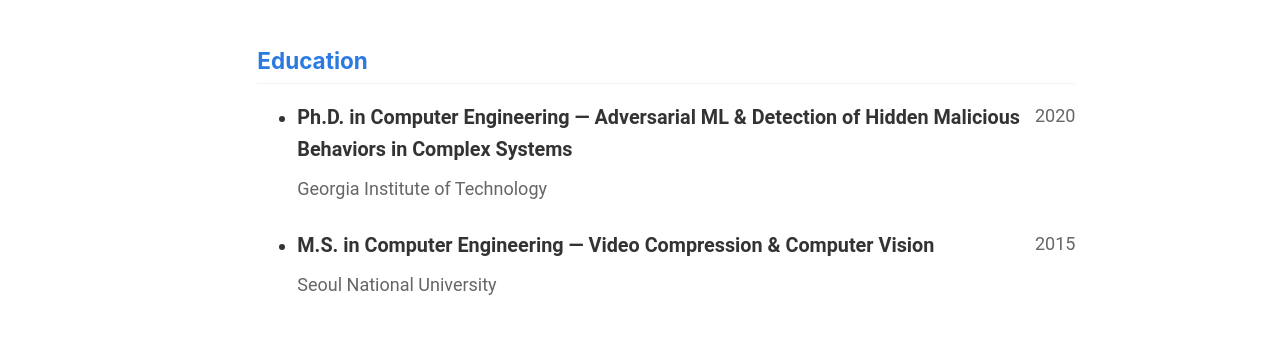
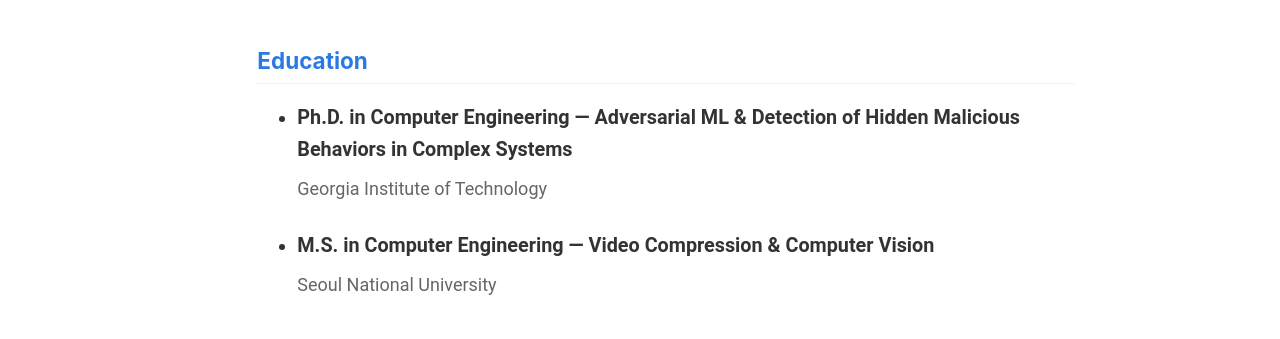
Before and after one commit to BuffaloTechRider/buffalotechrider.github.io, a Jekyll site: the page built from _pages/cv.md, in a window 1280 px wide and 900 px high, scrolled down 404 px. Shown: the part 155-494 px from the top of the window. Built offline with Jekyll 4.4.1, drawn with Linux system fonts in a browser that asks for light colours.

Commit message:
Update CV

```diff
--- a/_includes/cv-template.html
+++ b/_includes/cv-template.html
@@ -29,7 +29,9 @@
 
       {% if cv.basics.location.city %}
       <div class="cv-contact-item">
-        <i class="fas fa-map-marker-alt"></i> {{ cv.basics.location.city }}{% if cv.basics.location.region %}, {{ cv.basics.location.region }}{% endif %}{% if cv.basics.location.countryCode %}, {{ cv.basics.location.countryCode }}{% endif %}
+        <i class="fas fa-map-marker-alt"></i> {{ cv.basics.location.city }}{% if cv.basics.location.region %}, {{
+        cv.basics.location.region }}{% endif %}{% if cv.basics.location.countryCode %}, {{
+        cv.basics.location.countryCode }}{% endif %}
       </div>
       {% endif %}
     </div>
@@ -62,7 +64,6 @@
       <li class="cv-item">
         <div class="cv-item-header">
           <div class="cv-item-title">{{ education.area }}</div>
-          <div class="cv-item-date">{{ education.endDate }}</div>
         </div>
         <div class="cv-item-content">
           <div class="cv-item-subtitle">{{ education.institution }}</div>
```
